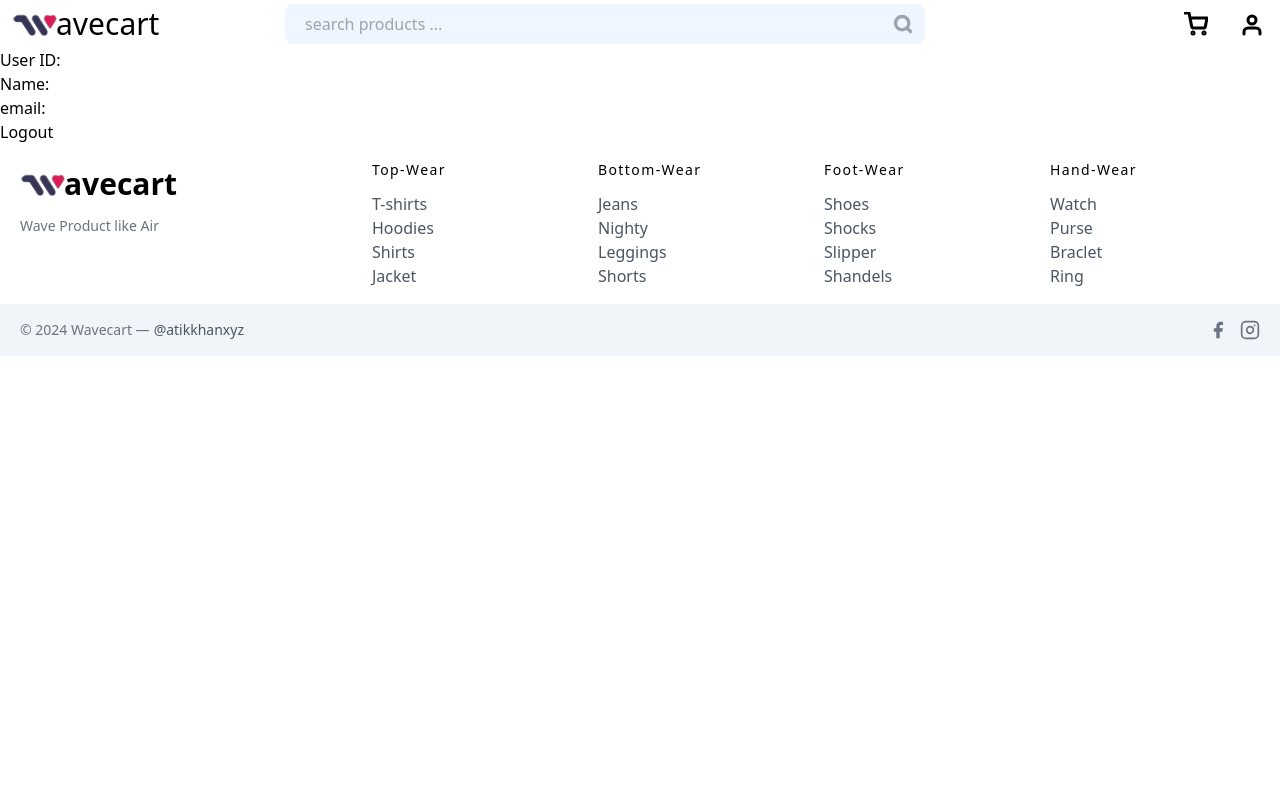
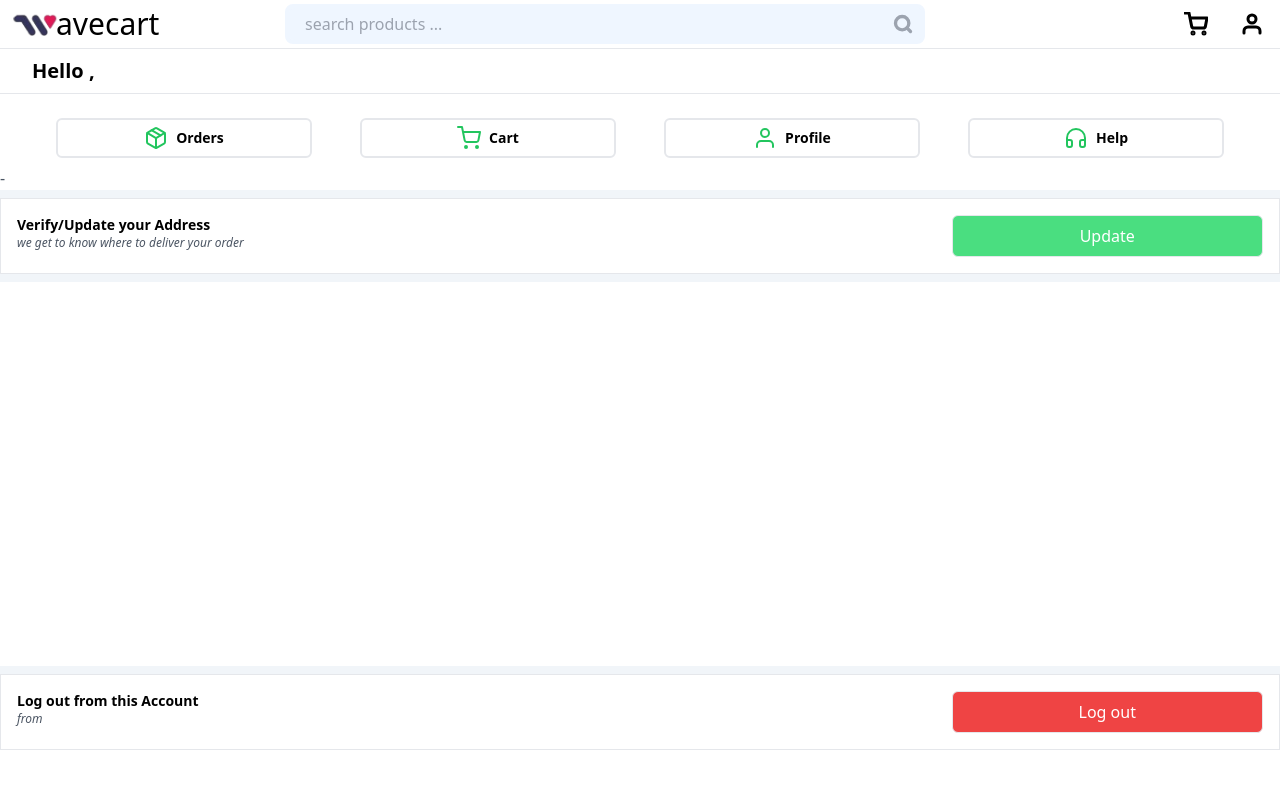
Before and after one commit to Atikkhan1/wavecart-new, a Next.js app: page /account in a window 1280 px wide. Shown: the top 788 px of the page. Built offline with nearby package versions, Linux system fonts and the light colour scheme; no server answers.

Commit message:
account page

```diff
--- a/app/account/page.jsx
+++ b/app/account/page.jsx
@@ -1,21 +1,22 @@
-'use client'
+"use client";
 
-import React, { useEffect, useState } from 'react';
-import { useLocalStorage } from '../useLocalStorage';
-import { useRouter } from 'next/navigation';
+import React, { useEffect, useState } from "react";
+import { useLocalStorage } from "../useLocalStorage";
+import { useRouter } from "next/navigation";
+import Link from "next/link";
 
 export default function Page() {
-  let router = useRouter()
+  let router = useRouter();
   const [data, setData] = useState({});
-  let storage = useLocalStorage("_id")
+  let storage = useLocalStorage("_id");
   const id = storage.getItem();
   useEffect(() => {
     const fetchData = async () => {
       try {
-        const res = await fetch('/api/auth/profile/getData', {
-          method: 'POST',
+        const res = await fetch("/api/auth/profile/getData", {
+          method: "POST",
           headers: {
-            'Content-Type': 'application/json',
+            "Content-Type": "application/json",
           },
           body: JSON.stringify({
             _id: id,
@@ -26,29 +27,73 @@ export default function Page() {
 
           setData(getData);
         } else {
-          console.error('Error fetching data:', res.status);
+          console.error("Error fetching data:", res.status);
         }
       } catch (error) {
-        console.error('Error fetching data:', error);
+        console.error("Error fetching data:", error);
       }
     };
     fetchData();
   }, []);
 
-  const handleLogout = () =>{
-    storage.removeItem()
-    router.push('/auth/login')
-  }
+  const handleLogout = () => {
+    storage.removeItem();
+    router.push("/auth/login");
+  };
   return (
-    <div>
-      {/* Display your data here */}
-      {/* For example: */}
-      <p>User ID: {data._id}</p>
-      <p>Name: {data.username}</p>
-      <p>email: {data.email}</p>
-      {/* Add other relevant data fields */}
-      <button onClick={()=>{handleLogout()}}>Logout</button>
+    <div className="bg-slate-100">
+    <div className="flex w-full bg-white border-b border-t px-8 py-2 shadow-xl shadow-slate-400">
+      <p className="text-xl font-bold  ">Hello , <i>{data.username}</i>  </p>
+    </div>
 
+    <section className="text-gray-600 body-font bg-white pt-4" >
+      <div className="container mx-auto">
+        <div className="flex flex-wrap w-full gap-x-5 md:gap-x-12 justify-center">
+          <Link href={'/account/order'}  className="flex md:w-1/5 max-md:w-40 text-sm h-10  my-2 gap-2 border-2 hover:translate-y-1 border-gray-200 text-black font-semibold rounded-md justify-center items-center ">
+          <svg className="stroke-green-500"  width="24" height="24" viewBox="0 0 24 24" fill="none" stroke="currentColor" strokeWidth="2" strokeLinecap="round" strokeLinejoin="round" ><line x1="16.5" y1="9.4" x2="7.5" y2="4.21"></line><path d="M21 16V8a2 2 0 0 0-1-1.73l-7-4a2 2 0 0 0-2 0l-7 4A2 2 0 0 0 3 8v8a2 2 0 0 0 1 1.73l7 4a2 2 0 0 0 2 0l7-4A2 2 0 0 0 21 16z"></path><polyline points="3.27 6.96 12 12.01 20.73 6.96"></polyline><line x1="12" y1="22.08" x2="12" y2="12"></line></svg>
+          <p>Orders</p>
+          </Link>
+
+          <Link href={'/account/cart'} className="flex md:w-1/5 max-md:w-40 text-sm h-10  my-2 gap-2 border-2 hover:translate-y-1 border-gray-200 text-black font-semibold rounded-md justify-center items-center ">
+          <svg className="stroke-green-500" width="24" height="24" viewBox="0 0 24 24" fill="none" stroke="currentColor" strokeWidth="2" strokeLinecap="round" strokeLinejoin="round"><circle cx="9" cy="21" r="1"></  circle><circle cx="20" cy="21" r="1"></circle><path d="M1 1h4l2.68 13.39a2 2 0 0 0 2 1.61h9.72a2 2 0 0 0 2-1.61L23 6H6"></path></svg>
+          <p>Cart</p>
+          </Link>
+
+          <Link href={'/account/profile'} className="flex md:w-1/5 max-md:w-40 text-sm h-10  my-2 gap-2 border-2 hover:translate-y-1 border-gray-200 text-black font-semibold rounded-md justify-center items-center ">
+          <svg className="stroke-green-500"  width="24" height="24" viewBox="0 0 24 24" fill="none" stroke="currentColor" strokeWidth="2" strokeLinecap="round" strokeLinejoin="round"><path d="M20 21v-2a4 4 0 0 0-4-4H8a4 4 0 0 0-4 4v2"></path><circle cx="12" cy="7" r="4"></circle></svg>
+          <p>Profile</p>
+          </Link>
+
+          <Link href={'/account/help'} className="flex md:w-1/5 max-md:w-40 text-sm h-10  my-2 gap-2 border-2 hover:translate-y-1 border-gray-200 text-black font-semibold rounded-md justify-center items-center ">
+          <svg className="stroke-green-500"  width="24" height="24" viewBox="0 0 24 24" fill="none" stroke="currentColor" strokeWidth="2" strokeLinecap="round" strokeLinejoin="round" ><path d="M3 18v-6a9 9 0 0 1 18 0v6"></path><path d="M21 19a2 2 0 0 1-2 2h-1a2 2 0 0 1-2-2v-3a2 2 0 0 1 2-2h3zM3 19a2 2 0 0 0 2 2h1a2 2 0 0 0 2-2v-3a2 2 0 0 0-2-2H3z"></path></svg>
+          <p>Help</p>
+          </Link>
+
+        </div>-
+      </div>
+    </section>
+
+    <div className="flex w-full bg-white mt-2 px-4 py-4 border">
+      <div>
+      <p className=" font-semibold text-sm ">Verify/Update your Address</p>
+      <p  className="italic text-xs text-gray-600">we get to know where to deliver your order </p>
+      </div>
+      <button className="flex ml-auto my-auto border w-1/4 py-2 justify-center hover:translate-y-1 text-white bg-green-400 rounded-md">
+      Update</button>
+    </div>
+
+      <div className="w-full h-96 bg-white my-2">
+
+      </div>
+
+      <div  className="flex w-full bg-white mt-2 px-4 py-4 border">
+      <div>
+      <p className=" font-semibold text-sm ">Log out from this Account</p>
+      <p  className="italic text-xs text-gray-600">from {data.email}</p>
+      </div>
+      <button onClick={()=>{handleLogout()}} className="flex ml-auto my-auto border w-1/4 py-2 justify-center hover:translate-y-1 text-white bg-red-500 rounded-md">
+      Log out</button>
+      </div>
     </div>
   );
 }
--- a/app/components/Categorybar.jsx
+++ b/app/components/Categorybar.jsx
@@ -16,7 +16,7 @@ const Categorybar = () => {
 
 
   return (
-    <div className={`flex w-full max-md:overflow-x-auto bg-gray-100 gap-3 p-1 shadow-inner shadow-gray-400`}>
+    <div className={`flex w-full max-md:overflow-x-auto bg-slate-50 gap-3 p-1  `}>
     {optionsData.map((d)=>{
     return (
     <Link key={d.name} href={d.link} className='inline-block w-auto items-center px-2 pt-0.5 text-xs rounded-lg md:text-xl font-extrabold font-mono text-black '>
--- a/app/components/Footer.jsx
+++ b/app/components/Footer.jsx
@@ -3,12 +3,9 @@ import React from "react";
 const Footer = () => {
   return (
 
-      <footer className="body-font ">
+      <footer className="body-font mb-24">
         <div className="container px-5 py-4 mx-auto flex md:items-center lg:items-start md:flex-row md:flex-nowrap flex-wrap flex-col">
           <div className="w-64 flex-shrink-0 md:mx-0 mx-auto text-center md:text-left ">
-
-
-
 
             <div className="w-full max-md:mx-12 flex h-12 text-black font-bold ">
               <img
--- a/app/components/Navbar.jsx
+++ b/app/components/Navbar.jsx
@@ -5,19 +5,6 @@ import Searchbar from './Searchbar'
 import './style.css'
 
 const Navbar = () => {
-  const [index, setindex] = useState('hidden')
-
-
-
-
-  let Option = (p)=>{
-    return (
-    <Link className='flex w-full p-2 ' href={p.href} onClick={()=>{setindex('hidden')}}>
-    <svg className='size-5 my-auto mr-2' xmlns="http://www.w3.org/2000/svg"  viewBox="0 0 24 24" fill="none" stroke="currentColor" strokeWidth="2" strokeLinecap="round" strokeLinejoin="round" >{p.icon}</svg>
-      <p className='font-semibold text-xl' style={{fontFamily:'Arial'}}>{p.name}</p>
-    </Link>
-    )
-  }
 
   return (
   <div className=''>
@@ -39,20 +26,12 @@ const Navbar = () => {
         <svg  viewBox="0 0 24 24" fill="none" stroke="currentColor" strokeWidth="3" strokeLinecap="round" strokeLinejoin="round"><circle cx="9" cy="21" r="1"></  circle><circle cx="20" cy="21" r="1"></circle><path d="M1 1h4l2.68 13.39a2 2 0 0 0 2 1.61h9.72a2 2 0 0 0 2-1.61L23 6H6"></path></svg>
       </Link>
 
+      <Link href={'/auth/login'} className='stroke-white size-6 mx-4 text-black' id='menu-button'>
+        <svg xmlns="http://www.w3.org/2000/svg"  viewBox="0 0 24 24" fill="none" stroke="currentColor" strokeWidth="3" strokeLinecap="round" strokeLinejoin="round" ><path d="M20 21v-2a4 4 0 0 0-4-4H8a4 4 0 0 0-4 4v2"></path><circle cx="12" cy="7" r="4"></circle></svg>
+      </Link>
 
 
-    <div className='' id='account-button' >
 
-      <button className='stroke-white size-6 mx-4 mt-2 text-black' id='menu-button'>
-        <svg xmlns="http://www.w3.org/2000/svg"  viewBox="0 0 24 24" fill="none" stroke="currentColor" strokeWidth="3" strokeLinecap="round" strokeLinejoin="round" ><path d="M20 21v-2a4 4 0 0 0-4-4H8a4 4 0 0 0-4 4v2"></path><circle cx="12" cy="7" r="4"></circle></svg>
-      </button>
-
-      <div id='menu-option' className= {`${index} w-40 rounded-md z-20 -translate-x-28 absolute border-black border-x-4 bg-slate-300 `} onClick={()=>{setindex('hidden')}}>
-        <Option name='Account' href="/auth/login" icon={<><path d="M20 21v-2a4 4 0 0 0-4-4H8a4 4 0 0 0-4 4v2"></path><circle cx="12" cy="7" r="4"></circle></>}/> <hr />
-        <Option name='Order' href='/auth' icon={<><line x1="16.5" y1="9.4" x2="7.5" y2="4.21"></line><path d="M21 16V8a2 2 0 0 0-1-1.73l-7-4a2 2 0 0 0-2 0l-7 4A2 2 0 0 0 3 8v8a2 2 0 0 0 1 1.73l7 4a2 2 0 0 0 2 0l7-4A2 2 0 0 0 21 16z"></path><polyline points="3.27 6.96 12 12.01 20.73 6.96"></polyline><line x1="12" y1="22.08" x2="12" y2="12"></line></>}/> <hr />
-      </div>
-
-    </div>
 
 
 
--- a/app/page.jsx
+++ b/app/page.jsx
@@ -26,11 +26,7 @@ export default function Home() {
 
   return (
     <div className="">
-      <Head>
-      <script async src="https://pagead2.googlesyndication.com/pagead/js/adsbygoogle.js?client=ca-pub-3651936152350906"
-     crossorigin="anonymous"></script>
 
-      </Head>
       <Categorybar />
 
       <img className="w-full" src="/Banner.jpg" alt="" />
--- a/app/product/[ProductId]/page.jsx
+++ b/app/product/[ProductId]/page.jsx
@@ -29,7 +29,7 @@ export default function ProductPage ({params}) {
 
 
   return (
-<div>
+<div className="">
 <div className="flex w-full bg-slate-200 h-20 absolute bottom-0 md:justify-end">
   <button className="flex w-1/3 max-md:m-auto my-auto h-2/3 md:w-1/6  md:mx-4 text-gray-600 border-2 border-current py-2 px-6 focus:outline-none hover:bg-gray-300 rounded justify-center items-center">
     Add to Cart
```
